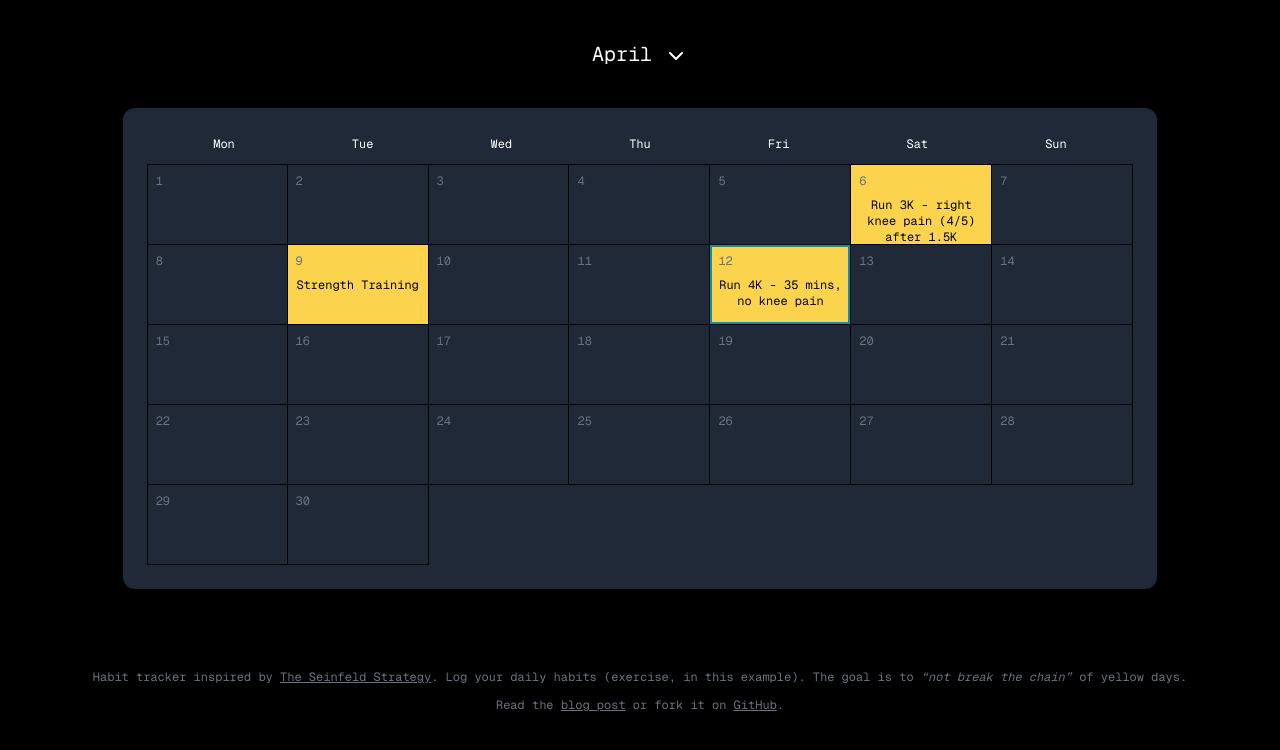
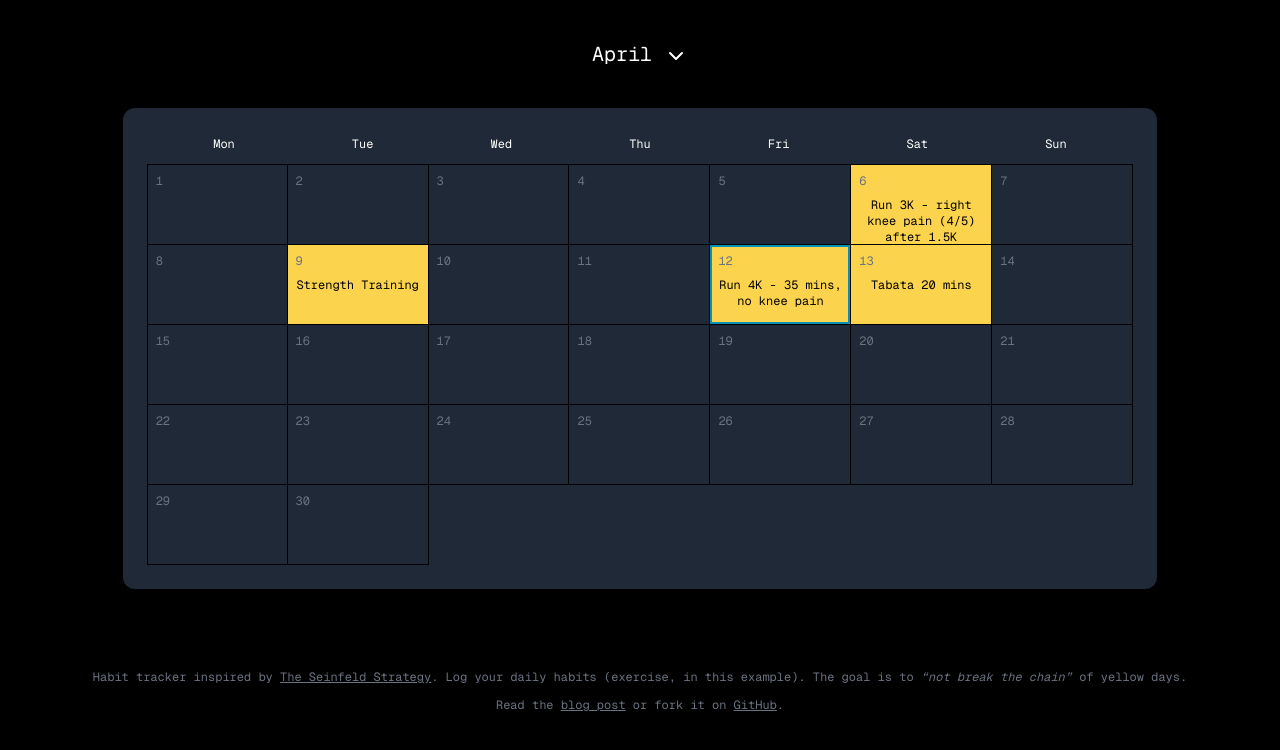
Before and after one commit to scottgallant/seinfeld-calendar, a Next.js app: page / in a window 1280 px wide. Shown: the top 750 px of the page. Built offline with nearby package versions, Linux system fonts and the light colour scheme.

Commit message:
updated dates

```diff
--- a/src/app/layout.js
+++ b/src/app/layout.js
@@ -6,7 +6,9 @@ import { Analytics } from '@vercel/analytics/react'
 
 export const metadata = {
   title: 'Seinfeld Calendar',
+  manifest: 'manifest.json',
   description: 'A daily habit tracker inspired by The Seinfeld Strategy',
+  favicon: '🗓️',
 }
 
 export default function RootLayout({ children }) {
--- a/src/data/specialDates.js
+++ b/src/data/specialDates.js
@@ -52,6 +52,8 @@ const specialDates = [
     { "date": "2024-04-06", "description": "Run 3K - right knee pain (4/5) after 1.5K" },
     { "date": "2024-04-09", "description": "Strength Training " },
       { "date": "2024-04-12", "description": "Run 4K - 35 mins, no knee pain" },
+      { "date": "2024-04-13", "description": "Tabata 20 mins" },
 ];
 
+
 export default specialDates;
```
